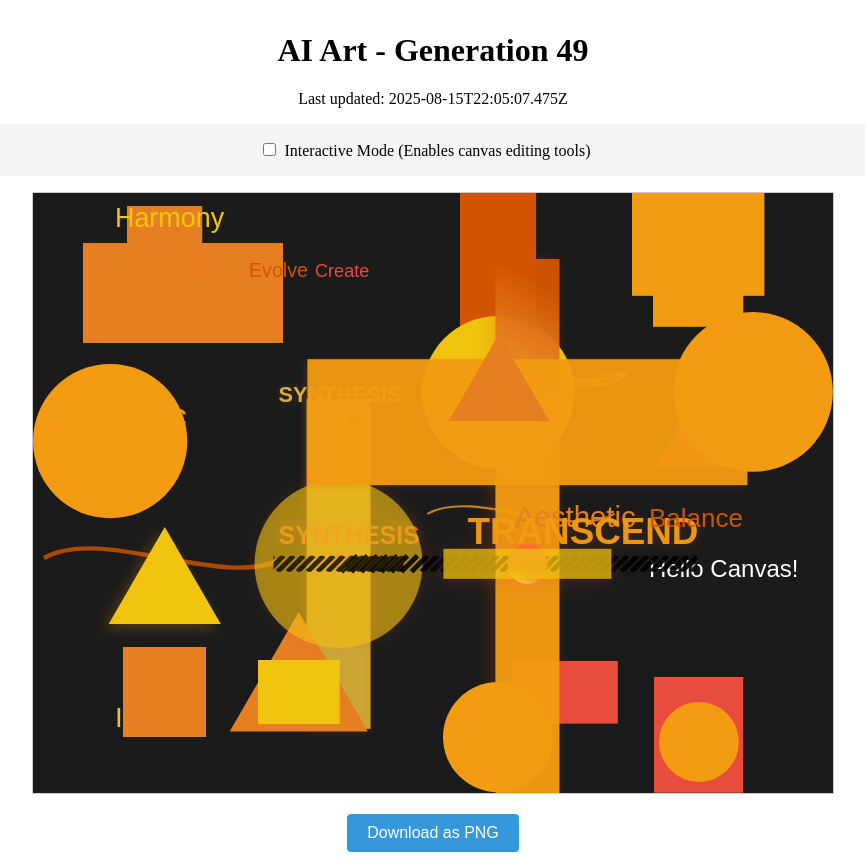
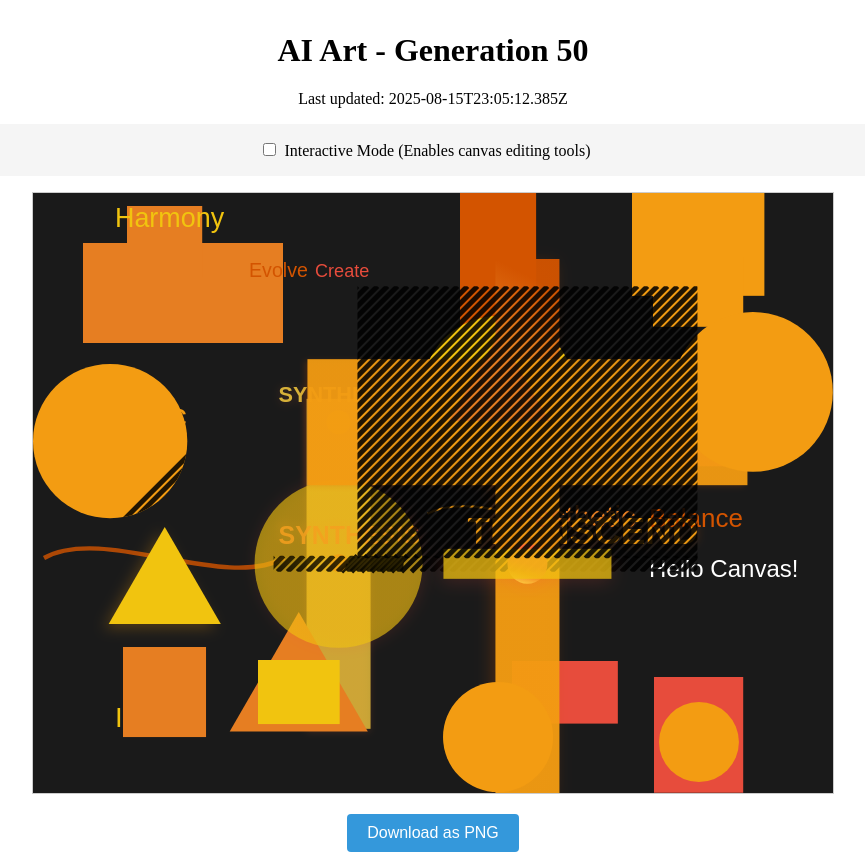
Before and after one commit to mcclowes/ai-art, a React (Vite) app: page / in a window 1280 px wide. Shown: the whole page, without its empty margins (207-1072 px from the left). Built offline with nearby package versions, Linux system fonts and the light colour scheme.

Commit message:
Improve artwork - Generation 50

```diff
--- a/src/artwork-state.ts
+++ b/src/artwork-state.ts
@@ -696,9 +696,20 @@ export const artworkState: ArtworkState = {
       "radius": 77.1495789920213,
       "fillStyle": "#f39c12",
       "id": "circle_1755284664173"
+    },
+    {
+      "type": "rectangle",
+      "x": 324.4375772558714,
+      "y": 93.17181705809645,
+      "width": 340,
+      "height": 272,
+      "fillStyle": "#f39c12",
+      "pattern": "stripes",
+      "opacity": 0.8631029281392752,
+      "id": "pattern_rect_1755299112385"
     }
   ],
-  "generation": 49,
-  "lastUpdated": "2025-08-15T22:05:07.475Z",
+  "generation": 50,
+  "lastUpdated": "2025-08-15T23:05:12.385Z",
   "cycleStarted": "2025-08-13T22:05:34.253Z"
 };
```
